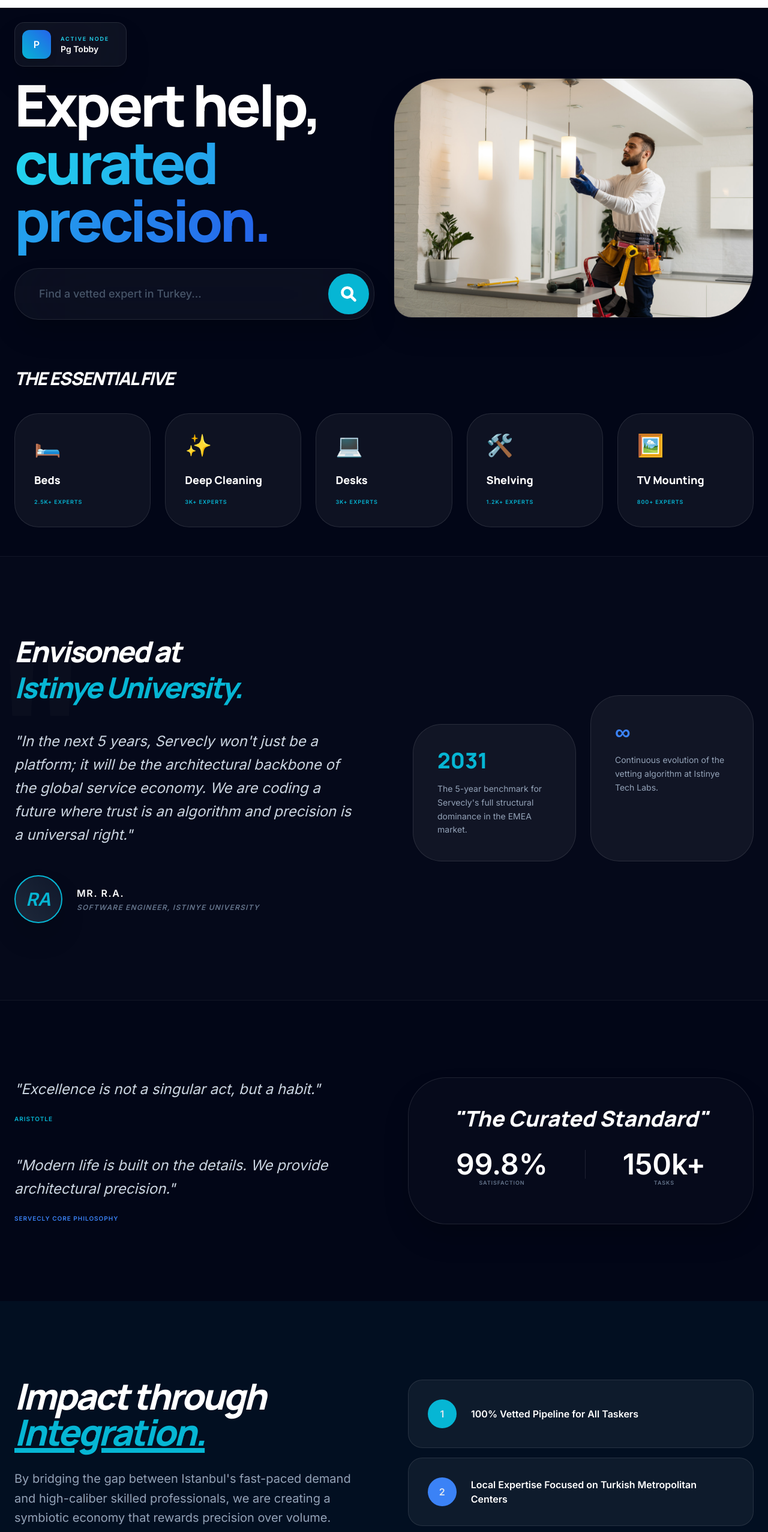
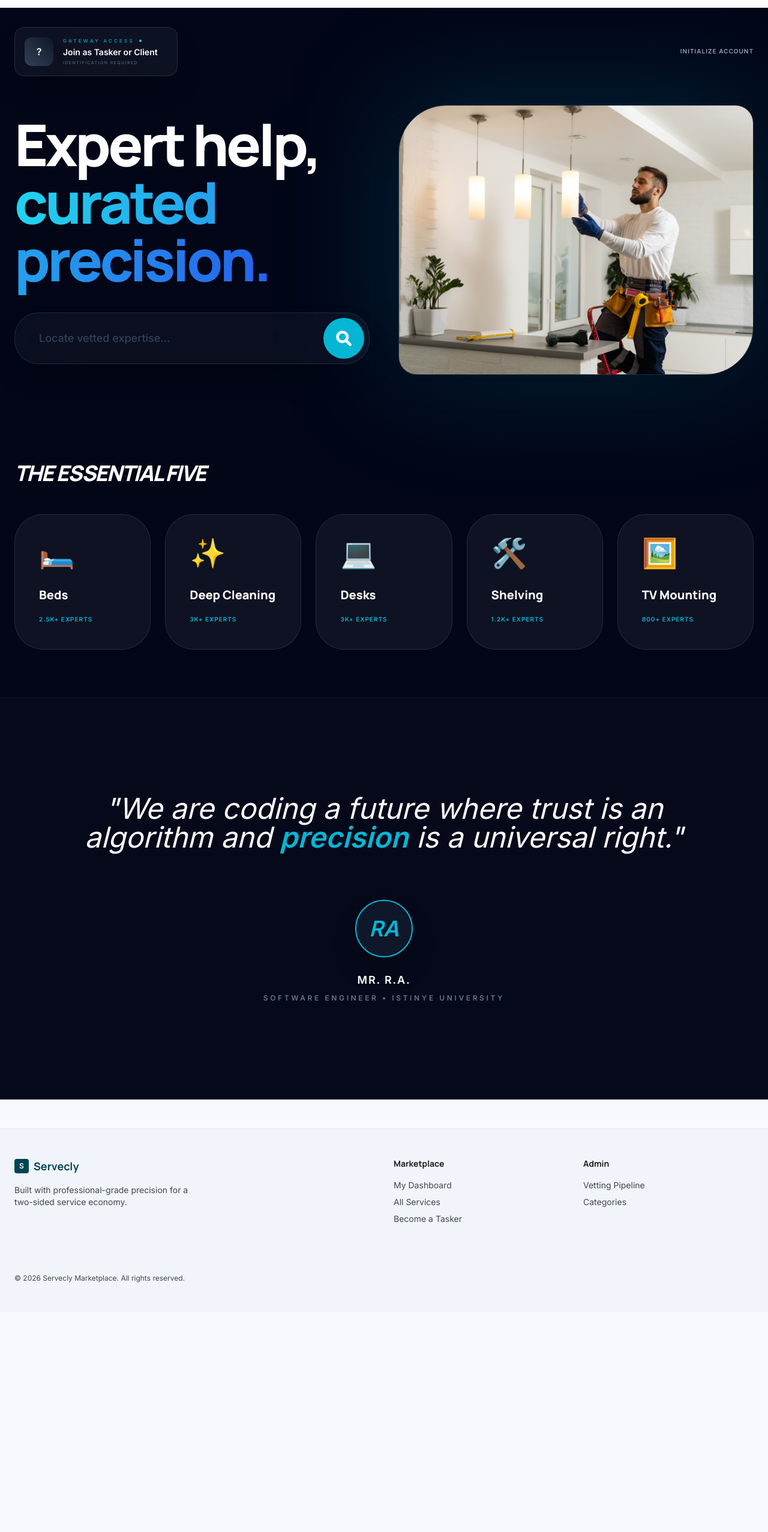
Before and after one commit to PgTobby-07/Servecly-Marektplace, a React (Vite) app: page / in a window 1280 px wide. Shown: the part 52-2606 px from the top of the page at 60% size. After the commit the page ends 2239 px from the top, so only its background shows below. Built offline with nearby package versions, Linux system fonts and the light colour scheme.

Commit message:
Implement access status logic for user roles

```diff
--- a/src/pages/Home.jsx
+++ b/src/pages/Home.jsx
@@ -11,6 +11,55 @@ const Home = () => {
     const savedUser = localStorage.getItem("user");
     if (savedUser) setUser(JSON.parse(savedUser));
   }, []);
+
+  // 1. THE EXCLUSIVE ACCESS NODE LOGIC
+  const getAccessStatus = () => {
+    // CAPTURING POTENTIAL USERS & TASKERS
+    if (!user) {
+      return {
+        label: "GATEWAY ACCESS",
+        message: "Join as Tasker or Client",
+        subtext: "IDENTIFICATION REQUIRED",
+        color: "from-slate-700 to-slate-900 shadow-slate-900/40",
+        initial: "?"
+      };
+    }
+
+    const firstName = user.name?.split(' ')[0] || 'User';
+
+    // ADMIN: SYSTEM ARCHITECT
+    if (user.role === 'admin') {
+      return {
+        label: "SYSTEM ARCHITECT",
+        message: `Root Control: ${firstName}`,
+        subtext: "SYSTEM CORE OPERATIONAL",
+        color: "from-cyan-500 to-blue-600 shadow-cyan-500/20",
+        initial: user.name?.charAt(0)
+      };
+    }
+
+    // TASKER: VERIFIED ASSET
+    if (user.role === 'tasker') {
+      return {
+        label: "VERIFIED ASSET",
+        message: `Active Flow: ${firstName}`,
+        subtext: "SERVICE PIPELINE OPEN",
+        color: "from-emerald-500 to-teal-400 shadow-emerald-500/20",
+        initial: user.name?.charAt(0)
+      };
+    }
+
+    // CLIENT: ACTIVE NODE
+    return {
+      label: "ACTIVE NODE",
+      message: `Syncing: ${firstName}`,
+      subtext: "CLIENT INTERFACE READY",
+      color: "from-purple-500 to-indigo-600 shadow-purple-500/20",
+      initial: user.name?.charAt(0)
+    };
+  };
+
+  const status = getAccessStatus();
 
   const handleSearch = (e) => {
     e.preventDefault();
@@ -29,178 +78,104 @@ const Home = () => {
   return (
     <div className="bg-[#020617] text-slate-200 min-h-screen selection:bg-cyan-500 overflow-x-hidden">
 
-      {/* 1. TOP NAV: System Core Anchor (Top Left) */}
-      <header className="relative z-30 pt-6 px-6 max-w-7xl mx-auto flex flex-col md:flex-row justify-between items-center gap-6">
+      {/* TOP NAV: ACCESS ANCHOR */}
+      <header className="relative z-30 pt-8 px-6 max-w-7xl mx-auto flex flex-col md:flex-row justify-between items-center gap-6">
 
-        {/* REPOSITIONED SYSTEM CORE */}
-        <div className="flex items-center gap-4 bg-white/5 backdrop-blur-3xl border border-white/10 p-3 rounded-2xl shadow-2xl">
-          <div className="h-12 w-12 bg-gradient-to-tr from-cyan-500 to-blue-600 rounded-xl flex items-center justify-center font-black text-white shadow-lg">
-            {user?.name?.charAt(0) || "P"}
+        {/* DYNAMIC ACCESS NODE - LINKED TO LOGIN IF GUEST */}
+        <Link to={!user ? "/login" : "/dashboard"} className="flex items-center gap-4 bg-white/5 backdrop-blur-3xl border border-white/10 p-4 rounded-2xl shadow-2xl group hover:border-cyan-500/50 transition-all duration-500">
+          <div className={`h-12 w-12 bg-gradient-to-tr ${status.color} rounded-xl flex items-center justify-center font-black text-white shadow-lg group-hover:scale-110 group-hover:rotate-3 transition-all duration-300`}>
+            {status.initial}
           </div>
           <div className="pr-4">
-            <span className="block text-[9px] uppercase tracking-[0.2em] font-black text-cyan-400 mb-0.5">
-              {user?.role === 'admin' ? "System Core" : "Active Node"}
+            <div className="flex items-center gap-2 mb-1">
+              <span className="block text-[8px] uppercase tracking-[0.4em] font-black text-cyan-500/80">
+                {status.label}
+              </span>
+              <div className="h-1 w-1 rounded-full bg-cyan-400 animate-pulse" />
+            </div>
+            <span className="block text-sm font-bold text-white leading-tight group-hover:text-cyan-400 transition-colors">
+              {status.message}
             </span>
-            <span className="block text-sm font-bold text-white leading-tight">Pg Tobby</span>
+            <span className="block text-[7px] font-black text-slate-600 tracking-[0.2em] mt-1 uppercase">
+              {status.subtext}
+            </span>
           </div>
-        </div>
+        </Link>
 
-        {/* ADMIN COMMANDS */}
-        {user?.role === 'admin' && (
-          <div className="flex gap-3">
-            <Link to="/admin/taxonomy" className="bg-cyan-500 text-white px-8 py-3.5 rounded-xl font-black text-[10px] uppercase tracking-widest hover:scale-105 transition-all">
+        {/* QUICK COMMANDS BASED ON ROLE */}
+        <div className="flex items-center gap-4">
+          {!user && (
+            <Link to="/signup" className="text-[10px] font-black uppercase tracking-widest text-slate-400 hover:text-white border-b border-transparent hover:border-cyan-500 py-1 transition-all">
+              Initialize Account
+            </Link>
+          )}
+          {user?.role === 'admin' && (
+            <Link to="/admin/taxonomy" className="bg-cyan-500 text-white px-8 py-3.5 rounded-xl font-black text-[10px] uppercase tracking-widest hover:shadow-[0_0_20px_rgba(6,182,212,0.4)] transition-all">
               Manage Taxonomy
             </Link>
-            <Link to="/admin/vetting" className="bg-white/10 text-white border border-white/20 px-8 py-3.5 rounded-xl font-black text-[10px] uppercase tracking-widest hover:bg-white/20 transition-all">
-              Vetting Pipeline
-            </Link>
-          </div>
-        )}
+          )}
+        </div>
       </header>
 
-      {/* 2. HERO & SEARCH */}
-      <section className="relative z-10 pt-4 pb-8">
-        <div className="max-w-7xl mx-auto px-6 grid lg:grid-cols-2 gap-8 items-center">
+      {/* HERO SECTION */}
+      <section className="relative z-10 pt-12 pb-16">
+        <div className="max-w-7xl mx-auto px-6 grid lg:grid-cols-2 gap-12 items-center">
           <div className="text-center lg:text-left">
-            <h1 className="text-7xl md:text-8xl font-black mb-4 tracking-tighter leading-[0.85] text-white">
+            <h1 className="text-7xl md:text-8xl font-black mb-6 tracking-tighter leading-[0.85] text-white">
               Expert help, <br />
               <span className="text-transparent bg-clip-text bg-gradient-to-r from-cyan-400 to-blue-600">
                 curated precision.
               </span>
             </h1>
 
-            <form onSubmit={handleSearch} className="relative group max-w-2xl mx-auto lg:mx-0 mt-8">
+            <form onSubmit={handleSearch} className="relative group max-w-2xl mx-auto lg:mx-0 mt-10">
               <div className="relative flex items-center bg-white/[0.04] backdrop-blur-3xl border border-white/10 p-2 rounded-[2.5rem] shadow-2xl focus-within:border-cyan-500/50 transition-all">
                 <input
                   type="text"
                   value={searchQuery}
                   onChange={(e) => setSearchQuery(e.target.value)}
-                  placeholder="Find a vetted expert in Turkey..."
-                  className="flex-grow bg-transparent px-8 py-4 text-lg outline-none text-white placeholder:text-slate-600 font-medium"
+                  placeholder="Locate vetted expertise..."
+                  className="flex-grow bg-transparent px-8 py-5 text-lg outline-none text-white placeholder:text-slate-700 font-medium"
                 />
-                <button type="submit" className="bg-cyan-500 text-white p-5 rounded-full hover:scale-110 transition-all">
+                <button type="submit" className="bg-cyan-500 text-white p-5 rounded-full hover:scale-110 hover:shadow-[0_0_20px_rgba(6,182,212,0.5)] transition-all">
                   <svg className="w-7 h-7" fill="none" stroke="currentColor" viewBox="0 0 24 24"><path strokeLinecap="round" strokeLinejoin="round" strokeWidth="4" d="M21 21l-6-6m2-5a7 7 0 11-14 0 7 7 0 0114 0z" /></svg>
                 </button>
               </div>
             </form>
           </div>
-          <div className="hidden lg:block">
-            <img src={fdxImage} className="w-full h-[400px] object-cover rounded-[80px_30px] shadow-2xl border border-white/5" alt="Service" />
+          <div className="hidden lg:block relative group">
+            <div className="absolute inset-0 bg-cyan-500/20 blur-[100px] group-hover:bg-cyan-500/30 transition-all" />
+            <img src={fdxImage} className="relative w-full h-[450px] object-cover rounded-[80px_30px] shadow-2xl border border-white/10" alt="Servecly Hero" />
           </div>
         </div>
       </section>
 
-      {/* 3. THE ESSENTIAL FIVE */}
-      <section className="py-12 relative z-20">
+      {/* THE ESSENTIAL FIVE */}
+      <section className="py-20 relative z-20">
         <div className="max-w-7xl mx-auto px-6">
-          <h2 className="text-3xl font-black text-white tracking-tighter mb-10 italic uppercase">The Essential Five</h2>
+          <h2 className="text-4xl font-black text-white tracking-tighter mb-12 italic uppercase">The Essential Five</h2>
           <div className="grid grid-cols-2 md:grid-cols-5 gap-6">
             {categories.map((cat) => (
-              <Link key={cat.id} to={`/services?categoryId=${cat.id}`} className="group bg-white/5 border border-white/10 p-8 rounded-[2.5rem] hover:bg-white/[0.08] transition-all">
-                <div className="text-4xl mb-6">{cat.icon}</div>
-                <h3 className="text-lg font-black text-white mb-2 group-hover:text-cyan-400">{cat.name}</h3>
-                <span className="text-[9px] font-black text-cyan-500 uppercase tracking-widest">{cat.count} EXPERTS</span>
+              <Link key={cat.id} to={`/services?categoryId=${cat.id}`} className="group bg-white/5 border border-white/10 p-10 rounded-[3rem] hover:bg-white/[0.08] hover:-translate-y-2 transition-all duration-300">
+                <div className="text-5xl mb-8 group-hover:scale-110 transition-transform">{cat.icon}</div>
+                <h3 className="text-xl font-black text-white mb-3 group-hover:text-cyan-400">{cat.name}</h3>
+                <span className="text-[10px] font-black text-cyan-500 uppercase tracking-widest">{cat.count} EXPERTS</span>
               </Link>
             ))}
           </div>
         </div>
       </section>
 
-      {/* 4. THE ENGINEER'S VISION: Mr. R.A. (NEW SECTION) */}
-      <section className="py-32 bg-white/[0.01] border-y border-white/5">
-        <div className="max-w-7xl mx-auto px-6 grid lg:grid-cols-2 gap-24 items-center">
-          <div className="relative">
-            <div className="absolute -top-20 -left-10 text-[20rem] font-black text-white/[0.02] select-none">"</div>
-            <h2 className="text-5xl font-black text-white mb-10 tracking-tighter leading-tight italic">
-              Envisoned at <br />
-              <span className="text-cyan-500">Istinye University.</span>
-            </h2>
-            <p className="text-2xl text-slate-300 font-light italic leading-relaxed mb-12">
-              "In the next 5 years, Servecly won't just be a platform; it will be the architectural backbone of the global service economy. We are coding a future where trust is an algorithm and precision is a universal right."
-            </p>
-            <div className="flex items-center gap-6">
-              <div className="h-20 w-20 bg-gradient-to-tr from-slate-800 to-slate-900 rounded-full border-2 border-cyan-500 flex items-center justify-center font-black text-3xl text-cyan-500 italic shadow-2xl">RA</div>
-              <div>
-                <span className="block text-white font-black uppercase tracking-widest">Mr. R.A.</span>
-                <span className="block text-slate-500 text-xs font-bold uppercase tracking-widest mt-1 italic">Software Engineer, Istinye University</span>
-              </div>
-            </div>
-          </div>
-          <div className="grid grid-cols-2 gap-6">
-            <div className="bg-white/5 p-10 rounded-[3rem] border border-white/10 mt-12">
-               <h4 className="text-cyan-500 font-black text-4xl mb-4">2031</h4>
-               <p className="text-slate-400 text-sm font-light leading-relaxed">The 5-year benchmark for Servecly's full structural dominance in the EMEA market.</p>
-            </div>
-            <div className="bg-white/5 p-10 rounded-[3rem] border border-white/10">
-               <h4 className="text-blue-500 font-black text-4xl mb-4">∞</h4>
-               <p className="text-slate-400 text-sm font-light leading-relaxed">Continuous evolution of the vetting algorithm at Istinye Tech Labs.</p>
-            </div>
-          </div>
-        </div>
-      </section>
-
-      {/* 5. PHILOSOPHY */}
-      <section className="py-32">
-        <div className="max-w-7xl mx-auto px-6 grid lg:grid-cols-2 gap-20">
-          <div className="space-y-12">
-            <div>
-              <p className="text-2xl text-slate-300 font-light italic leading-relaxed mb-4">"Excellence is not a singular act, but a habit."</p>
-              <span className="text-cyan-500 font-black text-[10px] uppercase tracking-widest">Aristotle</span>
-            </div>
-            <div>
-              <p className="text-2xl text-slate-300 font-light italic leading-relaxed mb-4">"Modern life is built on the details. We provide architectural precision."</p>
-              <span className="text-blue-500 font-black text-[10px] uppercase tracking-widest">Servecly Core Philosophy</span>
-            </div>
-          </div>
-          <div className="bg-white/[0.02] p-12 rounded-[4rem] border border-white/10 text-center shadow-2xl">
-            <h3 className="text-4xl font-black text-white mb-8 italic">"The Curated Standard"</h3>
-            <div className="flex justify-around">
-              <div>
-                <div className="text-5xl font-black text-white">99.8%</div>
-                <div className="text-[9px] text-slate-500 uppercase font-black tracking-widest">Satisfaction</div>
-              </div>
-              <div className="w-px h-12 bg-white/10" />
-              <div>
-                <div className="text-5xl font-black text-white">150k+</div>
-                <div className="text-[9px] text-slate-500 uppercase font-black tracking-widest">Tasks</div>
-              </div>
-            </div>
-          </div>
-        </div>
-      </section>
-
-      {/* 6. OUR MISSION: Turkey & Beyond (NEW SECTION) */}
-      <section className="py-32 bg-cyan-500/5 relative overflow-hidden">
-        <div className="max-w-7xl mx-auto px-6 grid lg:grid-cols-2 gap-20 items-center">
-           <div>
-              <h2 className="text-6xl font-black text-white mb-8 tracking-tighter italic">Impact through <br /><span className="text-cyan-500 underline decoration-8">Integration.</span></h2>
-              <p className="text-slate-400 text-xl font-light leading-relaxed">
-                By bridging the gap between Istanbul's fast-paced demand and high-caliber skilled professionals, we are creating a symbiotic economy that rewards precision over volume.
-              </p>
-           </div>
-           <div className="grid gap-4">
-              <div className="bg-white/5 p-8 rounded-3xl border border-white/10 flex items-center gap-6">
-                 <div className="h-12 w-12 bg-cyan-500 rounded-full flex items-center justify-center font-black">1</div>
-                 <span className="text-white font-bold">100% Vetted Pipeline for All Taskers</span>
-              </div>
-              <div className="bg-white/5 p-8 rounded-3xl border border-white/10 flex items-center gap-6">
-                 <div className="h-12 w-12 bg-blue-500 rounded-full flex items-center justify-center font-black">2</div>
-                 <span className="text-white font-bold">Local Expertise Focused on Turkish Metropolitan Centers</span>
-              </div>
-           </div>
-        </div>
-      </section>
-
-      {/* 7. CEO MESSAGE: Mr. T */}
-      <section className="py-32 text-center">
-        <div className="max-w-4xl mx-auto px-6">
-          <p className="text-4xl text-white font-light italic leading-tight mb-16">
-            "Servecly improves lives by anchoring home services in precision. Our hope is to be the best based on our structural integrity and the trust of our community."
+      {/* THE ENGINEER'S VISION */}
+      <section className="py-40 bg-white/[0.01] border-y border-white/5">
+        <div className="max-w-7xl mx-auto px-6 text-center">
+          <p className="text-4xl md:text-5xl text-white font-light italic leading-tight mb-20 max-w-5xl mx-auto">
+            "We are coding a future where trust is an algorithm and <span className="text-cyan-500 font-bold">precision</span> is a universal right."
           </p>
           <div className="flex flex-col items-center">
-            <div className="h-20 w-20 bg-slate-800 rounded-full mb-6 border-2 border-cyan-500 flex items-center justify-center font-black text-3xl text-cyan-500 italic shadow-2xl">T</div>
-            <span className="text-white font-black uppercase tracking-widest text-sm">Mr. T</span>
-            <span className="text-slate-500 text-[10px] font-bold uppercase mt-2">Founder & CEO, Servecly</span>
+            <div className="h-24 w-24 bg-slate-900 rounded-full border-2 border-cyan-500 flex items-center justify-center font-black text-4xl text-cyan-500 italic shadow-2xl mb-6">RA</div>
+            <span className="text-white font-black uppercase tracking-widest text-lg">Mr. R.A.</span>
+            <span className="text-slate-500 text-xs font-bold uppercase tracking-[0.3em] mt-2">Software Engineer • Istinye University</span>
           </div>
         </div>
       </section>
```
